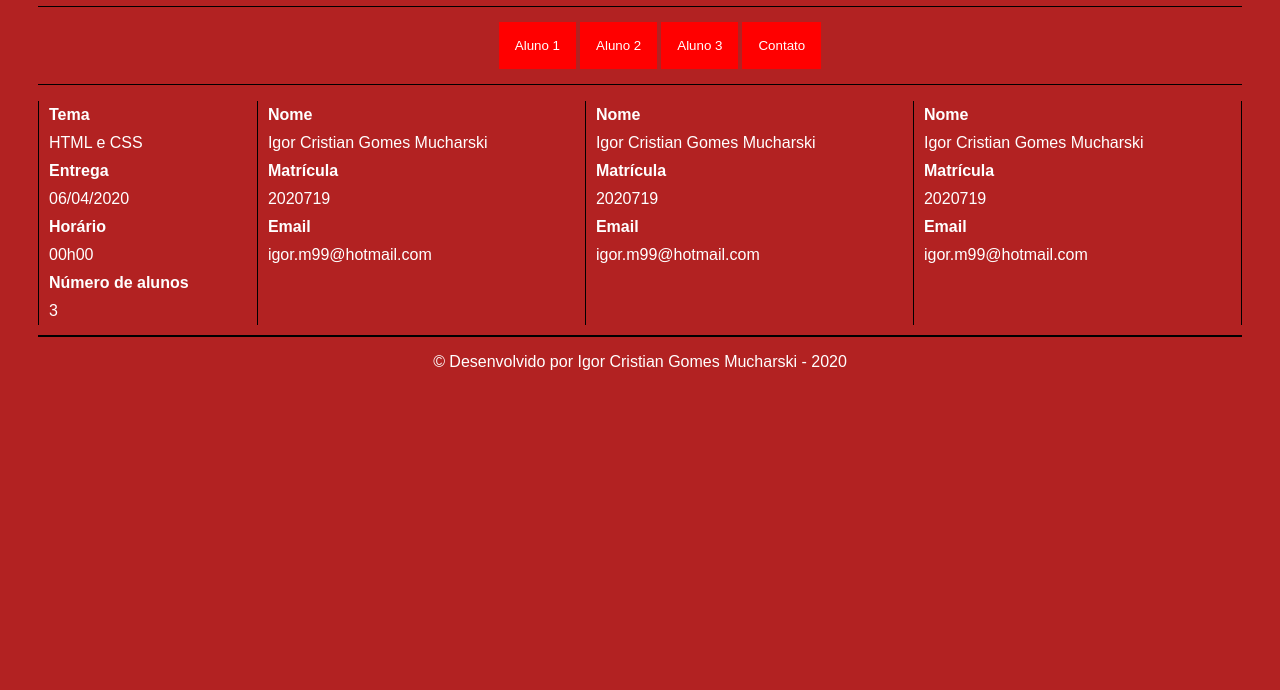
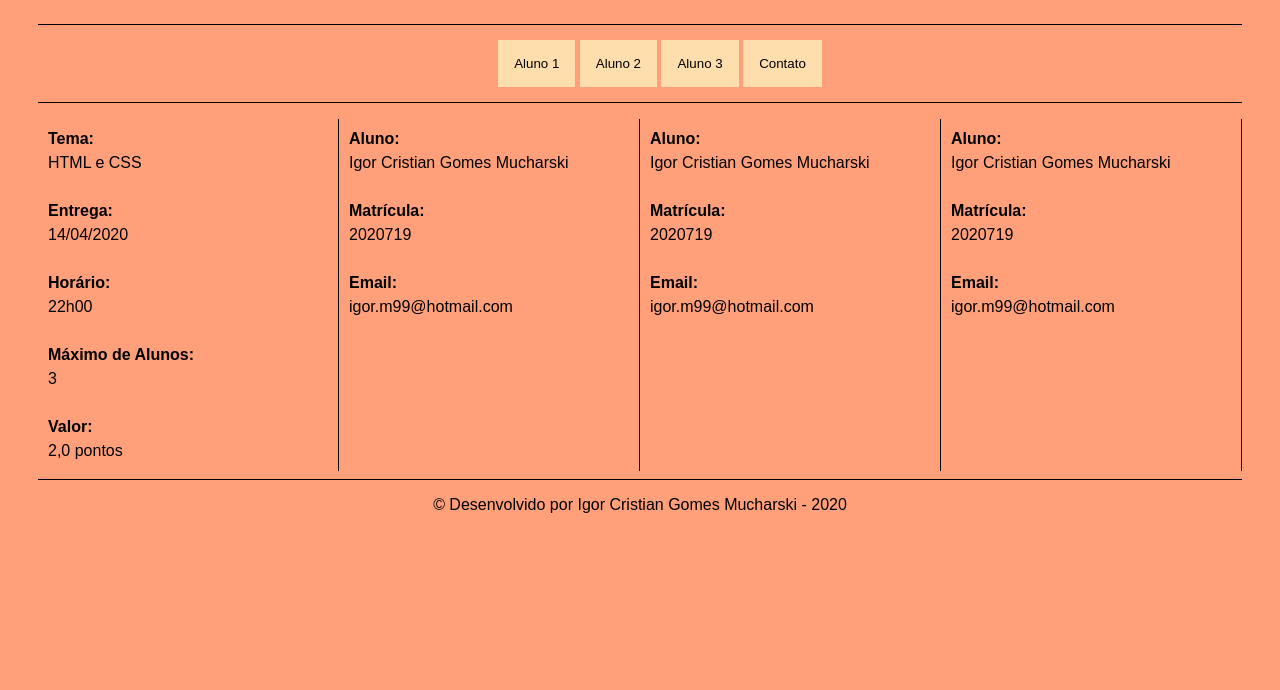
Before and after one commit to Mucharski/Desenvolvimento_Web_1, a plain HTML site: page index.html in a window 1280 px wide. Shown: the part 110-800 px from the top of the page. Drawn offline with Linux system fonts and the light colour scheme.

Commit message:
página index terminada, equivocadamente usei <table> onde devia ser flexbox. Erro corrigido

```diff
--- a/index.css
+++ b/index.css
@@ -1,10 +1,18 @@
+* {
+  font-family: Arial, Helvetica, sans-serif;
+}
+
+header{
+  height: 60px;
+}
+
 body{
     padding: 30px;
-    background-color: #B22222;
+    background-color: #FFA07A;
 }
 
 h1 {
-    color: white;
+    color: black;
     margin-top: 20px;
     font-family: Arial, Helvetica, sans-serif;
 
@@ -14,8 +22,13 @@ h1 {
     font-family: Arial, Helvetica, sans-serif;
     border: none;
     padding: 16px;
-    color: white;
-    background-color: red;
+    color: black;
+    background-color: #FFDEAD;
+}
+
+.botoes:hover{
+  background-color: black;
+  color: white;
 }
 
 #primeiraLista {
@@ -32,26 +45,25 @@ h1 {
   display: inline;
 }
 
-table {
-  text-align: left;
-  font-family: Arial, Helvetica, sans-serif;
-  color: white;
-  border-collapse: collapse;
+.informaçõesAlunos {
+  color: black;
+  display: flex;
+  flex-direction: row;
 }
 
-td, th{
-  padding: 5px 10px;
-  border: 1px solid black;
-  border-top: 0px;
-  border-bottom: 0px;
+.quadrado {
+  width: 25%;
+  padding-left: 10px;
+  border-right: 1px solid black;
+  line-height: 0.5;
 }
 
 footer {
-  margin-top: 10px;
+  margin-top: 8px;
   width: 100%;
   text-align: center;
   font-family: Arial, Helvetica, sans-serif;
-  color: white;
+  color: black;
   font-size: 16px;
-  border-top: 2px solid black;
+  border-top: 1px solid black;
 }
--- a/index.html
+++ b/index.html
@@ -15,67 +15,94 @@
 <body>
 
     <ul id="primeiraLista">
-        <li class="listaBtn"><a href="#"><button type="button" class="botoes">Aluno 1</button></a></li>
-        <li class="listaBtn"></li><a><button type="button" class="botoes">Aluno 2</button></a></li>
-        <li class="listaBtn"></li><a><button type="button" class="botoes">Aluno 3</button></a></li>
-        <li class="listaBtn"></li><a><button type="button" class="botoes">Contato</button></a></li>
+        <li class="listaBtn"><a href="igor.html"><button type="button" class="botoes">Aluno 1</button></a></li>
+        <li class="listaBtn"></li><a href="igor.html"><button type="button" class="botoes">Aluno 2</button></a></li>
+        <li class="listaBtn"></li><a href="igor.html"><button type="button" class="botoes">Aluno 3</button></a></li>
+        <li class="listaBtn"></li><a href="contato.html"><button type="button" class="botoes">Contato</button></a></li>
     </ul>
 
-    <table id="tabela1" width="100%">
+    <!-- Aqui começam as divs com a Flexbox -->
+    <div class="informaçõesAlunos">
+        <!-- Primeira DIV - referente a primeira box -->
+        <div class="quadrado">
 
-        <tr>
-            <th>Tema</th>
-            <th>Nome</th>
-            <th>Nome</th>
-            <th>Nome</th>
-        </tr>
-        <tr>
-            <td>HTML e CSS</td>
-            <td>Igor Cristian Gomes Mucharski</td>
-            <td>Igor Cristian Gomes Mucharski</td>
-            <td>Igor Cristian Gomes Mucharski</td>
-        </tr>
+            <p><b>Tema:</b></p>
+            <p>HTML e CSS</p>
 
-        <tr>
-            <th>Entrega</th>
-            <th>Matrícula</th>
-            <th>Matrícula</th>
-            <th>Matrícula</th>
-        </tr>
-        <tr>
-            <td>06/04/2020</td>
-            <td>2020719</td>
-            <td>2020719</td>
-            <td>2020719</td>
-        </tr>
+            <br>
 
-        <tr>
-            <th>Horário</th>
-            <th>Email</th>
-            <th>Email</th>
-            <th>Email</th>
-        </tr>
-        <tr>
-            <td>00h00</td>
-            <td>igor.m99@hotmail.com</td>
-            <td>igor.m99@hotmail.com</td>
-            <td>igor.m99@hotmail.com</td>
-        </tr>
+            <p><b>Entrega:</b></p>
+            <p>14/04/2020</p>
 
-        <tr>
-            <th>Número de alunos</th>
-            <!-- th e td vazia pra linha de enfeite continuar nas outras colunas -->
-            <th></th>
-            <th></th>
-            <th></th>
-        </tr>
-        <tr>
-            <td>3</td>
-            <td></td>
-            <td></td>
-            <td></td>
-        </tr>
-    </table>
+            <br>
+
+            <p><b>Horário:</b></p>
+            <p>22h00</p>
+
+            <br>
+
+            <p><b>Máximo de Alunos:</b></p>
+            <p>3</p>
+
+            <br>
+
+            <p><b>Valor:</b></p>
+            <p>2,0 pontos</p>
+        </div>
+        <!-- Fim da primeira box-->
+
+        <!-- Início da segunda box -->
+        <div class="quadrado">
+            <p><b>Aluno:</b></p>
+            <p>Igor Cristian Gomes Mucharski</p>
+
+            <br>
+
+            <p><b>Matrícula:</b></p>
+            <p>2020719</p>
+
+            <br>
+
+            <p><b>Email:</b></p>
+            <p>igor.m99@hotmail.com</p>
+        </div>
+        <!-- Fim da segunda box -->
+
+        <!-- Início da terceira box -->
+        <div class="quadrado">
+            <p><b>Aluno:</b></p>
+            <p>Igor Cristian Gomes Mucharski</p>
+
+            <br>
+
+            <p><b>Matrícula:</b></p>
+            <p>2020719</p>
+
+            <br>
+
+            <p><b>Email:</b></p>
+            <p>igor.m99@hotmail.com</p>
+        </div>
+        <!-- Fim da terceira box -->
+
+        <!-- Início da quarta box-->
+        <div class="quadrado">
+            <p><b>Aluno:</b></p>
+            <p>Igor Cristian Gomes Mucharski</p>
+
+            <br>
+
+            <p><b>Matrícula:</b></p>
+            <p>2020719</p>
+
+            <br>
+
+            <p><b>Email:</b></p>
+            <p>igor.m99@hotmail.com</p>
+        </div>
+        <!-- Fim da quarta box -->
+    </div> <!-- fim da div para as flexbox -->
+
 
     <footer>
         <p>© Desenvolvido por Igor Cristian Gomes Mucharski - 2020</p>
```
